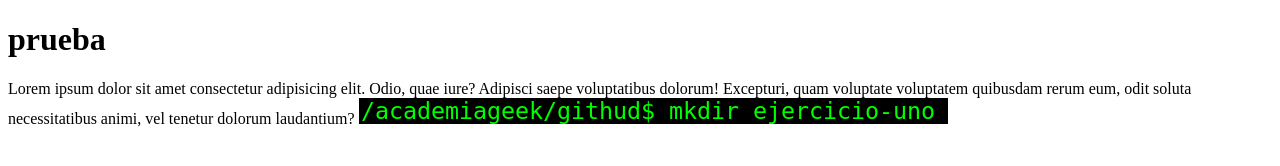
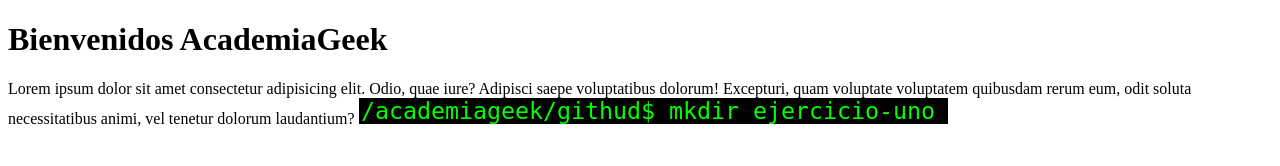
Before and after one commit to thunder609/AcademiaGeek-ejercicio-uno, a plain HTML site: page index.html in a window 1280 px wide. Drawn offline with Linux system fonts and the light colour scheme.

Commit message:
actualizando el REAME.md

```diff
--- a/index.html
+++ b/index.html
@@ -7,7 +7,7 @@
     <title>Document</title>
 </head>
 <body>
-    <H1> prueba</H1>
+    <H1 center> Bienvenidos AcademiaGeek</H1>
     <p>Lorem ipsum dolor sit amet consectetur adipisicing elit. Odio, quae iure? Adipisci saepe voluptatibus dolorum! Excepturi, quam voluptate voluptatem quibusdam rerum eum, odit soluta necessitatibus animi, vel tenetur dolorum laudantium?
         <img src="git1.png">
     </p>
```
Also changed, not shown: 1 other file.
